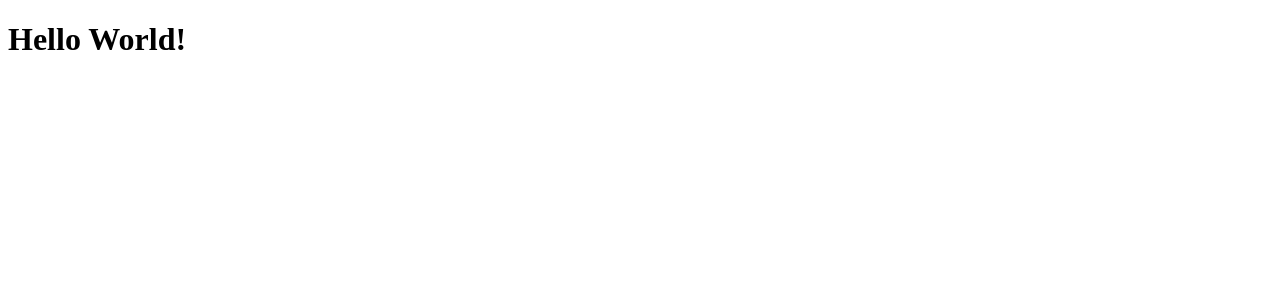
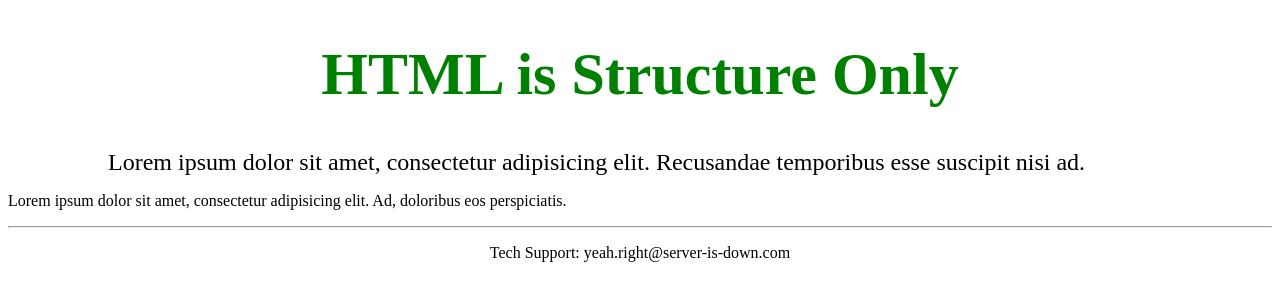
Before and after one commit to WillowHunleyBota/coursera-test, a plain HTML site: page site/index.html in a window 1280 px wide. Drawn offline with Linux system fonts and the light colour scheme.

Commit message:
Example 1

```diff
--- a/site/index.html
+++ b/site/index.html
@@ -1,11 +1,18 @@
-<!DOCTYPE html>
+<!doctype html>
 <html>
-<head>
-	<meta charset="utf-8">
-	<meta name="viewport" content="width=device-width, initial-scale=1">
-	<title>Hello Coursera!</title>
-</head>
-<body>
-<h1>Hello World!</h1>
-</body>
+  <head>
+    <title>HTML is Structure Only (After)</title>
+  </head>
+  <body>
+    <h1 style="color: green; font-size: 60px; text-align: center;">HTML is Structure Only</h1>
+    <p style="margin: 0 100px 0 100px; font-size: 1.5em;">Lorem ipsum dolor sit amet, consectetur adipisicing elit. Recusandae temporibus esse suscipit nisi ad.</p>
+    <p>Lorem ipsum dolor sit amet, consectetur adipisicing elit. Ad, doloribus eos perspiciatis.</p>
+    <footer>
+      <hr>
+      <p style="text-align: center;"
+         onclick="alert('EMAILING US IS USELESS');">
+         Tech Support: yeah.right@server-is-down.com
+      </p>
+    </footer>
+  </body>
 </html>
```
